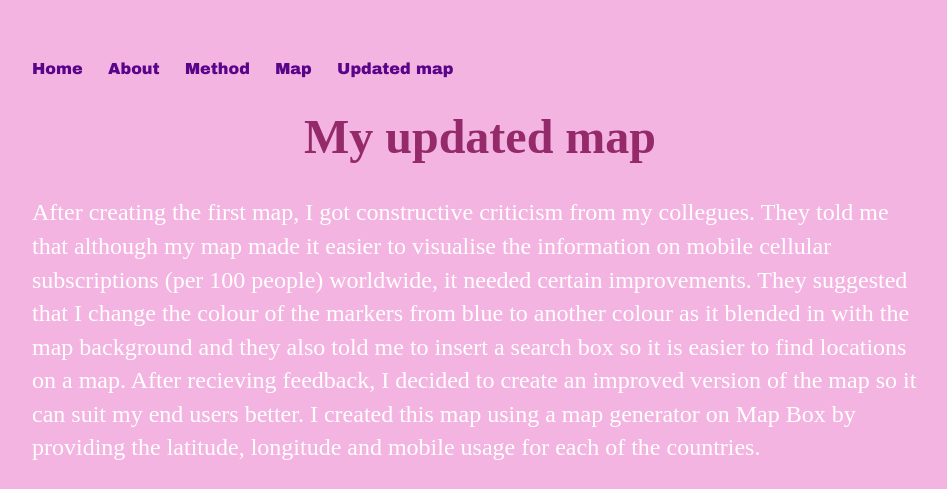
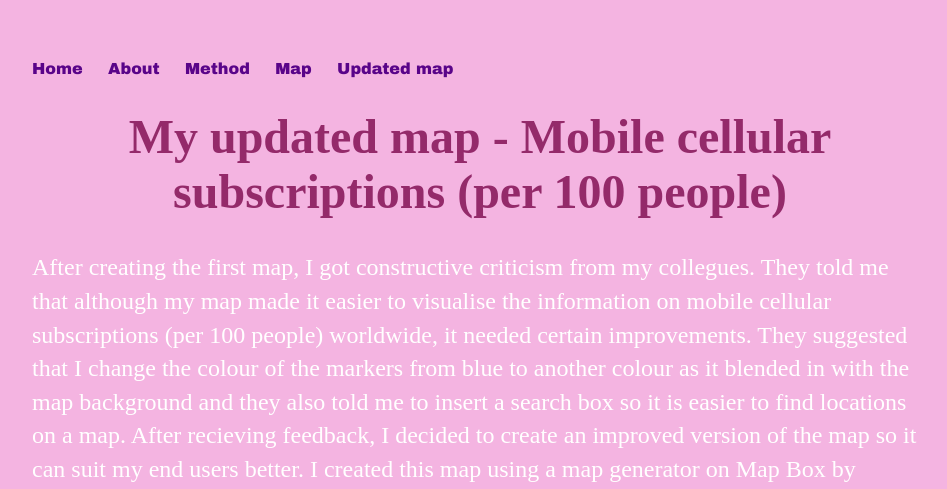
Before and after one commit to mohimafirdaus/mohimafirdaus.github.io, a Jekyll site: the page built from updated-map/index.html, in a window 1280 px wide, cut to the strip 0-489 px from the top of the page. Shown: the whole strip, without its empty margins (160-1107 px from the left). Built offline with Jekyll 4.4.1, drawn with Linux system fonts in a browser that asks for light colours.

Commit message:
Update index.html

```diff
--- a/updated-map/index.html
+++ b/updated-map/index.html
@@ -1,6 +1,6 @@
 ---
 layout: default
 ---
-<h1> <center> My updated map </center> </h1>
+<h1> <center> My updated map - Mobile cellular subscriptions (per 100 people)</center> </h1>
 <p> After creating the first map, I got constructive criticism from my collegues. They told me that although my map made it easier to visualise the information on mobile cellular subscriptions (per 100 people) worldwide, it needed certain improvements. They suggested that I change the colour of the markers from blue to another colour as it blended in with the map background and they also told me to insert a search box so it is easier to find locations on a map. After recieving feedback, I decided to create an improved version of the map so it can suit my end users better. I created this map using a map generator on Map Box by  providing the latitude, longitude and mobile usage for each of the countries.  </p>
 <iframe width='100%' height='500px' frameBorder='0' src='https://a.tiles.mapbox.com/v4/mohimafirdaus.na8lajg8/attribution,zoompan,zoomwheel,geocoder,share.html?access_token=pk.eyJ1IjoibW9oaW1hZmlyZGF1cyIsImEiOiIwODU2NjFiMTkzYjBlODQ3OTUwZmQ0ODRhYWJjYmJjOCJ9.8SgyTy_vn-74IP6QRGkOsg'></iframe>
```
